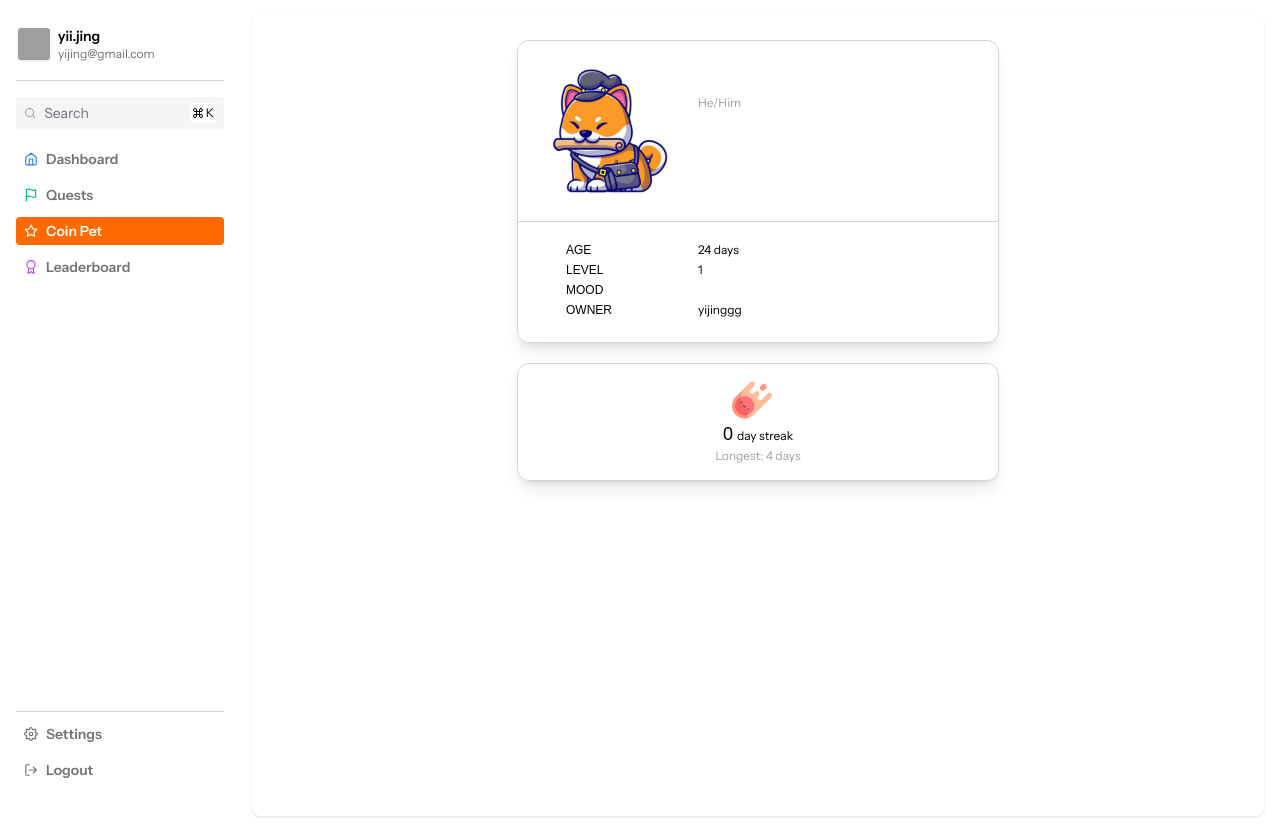
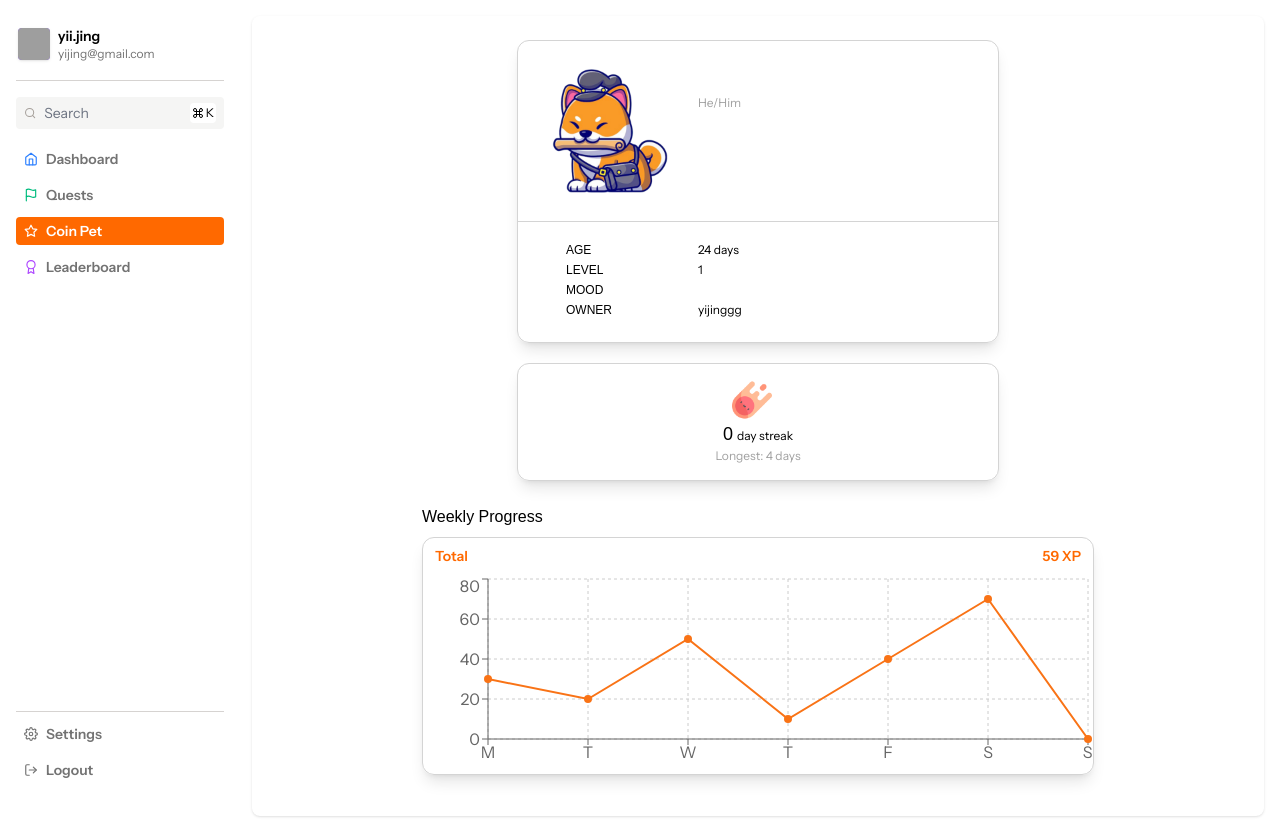
Before and after one commit to samuelngry/Coinly, a React (Vite) app in the folder client/: page /pet in a window 1280 px wide. Built offline with nearby package versions, Linux system fonts and the light colour scheme; no server answers; grey boxes are pictures that could not be loaded; a web font is replaced by a local one.

Commit message:
feat: add weekly progress for the week in coin pet page

```diff
--- a/client/package.json
+++ b/client/package.json
@@ -25,7 +25,7 @@
     "react-dom": "^19.1.0",
     "react-icons": "^5.5.0",
     "react-router-dom": "^7.6.0",
-    "recharts": "^2.15.3"
+    "recharts": "^2.15.4"
   },
   "devDependencies": {
     "@eslint/js": "^9.25.0",
--- a/client/src/pet/Pet.jsx
+++ b/client/src/pet/Pet.jsx
@@ -1,6 +1,7 @@
 import React, { useState, useEffect } from 'react'
 import PetCard from './PetCard'
 import StreakCard from './StreakCard';
+import PetStat from './PetStat';
 
 const Pet = () => {
     const [petName, setPetName] = useState("");
@@ -59,6 +60,16 @@ const Pet = () => {
     }
   };
 
+    const [weeklyXPData, setWeeklyXPData] = useState([
+        { day: 'M', xp: 30 },
+        { day: 'T', xp: 20 },
+        { day: 'W', xp: 50 },
+        { day: 'T', xp: 10 },
+        { day: 'F', xp: 40 },
+        { day: 'S', xp: 70 },
+        { day: 'S', xp: 0 },
+    ]);
+
     useEffect(() => {
         getPetName();
         getUserData();
@@ -68,6 +79,7 @@ const Pet = () => {
     <div className='min-h-screen p-6 mb-12 lg:mb-0 rounded-lg shadow justify-center'>
       <PetCard name={petName} level={level} mood={mood} />
       <StreakCard streak={streak} />
+      <PetStat data={weeklyXPData} />
     </div>
   )
 }
--- /dev/null
+++ b/client/src/pet/PetStat.jsx
@@ -0,0 +1,42 @@
+import React from 'react'
+import {
+  LineChart,
+  Line,
+  XAxis,
+  YAxis,
+  Tooltip,
+  CartesianGrid,
+  ResponsiveContainer,
+} from 'recharts';
+
+const PetStat = ({ data }) => {
+  return (
+    <div className='mt-6 w-full max-w-2xl mx-auto'>
+      <h2 className='mb-2'>Weekly Progress</h2>
+      <div className='border border-neutral-300 shadow-lg shadow-black/10 rounded-xl'>
+        <div className='flex justify-between mx-3 my-2'>
+            <span className='text-orange-500 font-semibold text-sm'>Total</span>
+            <span className='text-orange-500 font-semibold text-sm'>59 XP</span>
+        </div>
+        <ResponsiveContainer width="100%" height={200}>
+            <LineChart data={data}>
+            <CartesianGrid strokeDasharray="3 3" />
+            <XAxis dataKey="day" />
+            <YAxis allowDecimals={false} />
+            <Tooltip />
+            <Line
+                type="linear"
+                dataKey="xp"
+                stroke="#F97316"
+                strokeWidth={2}
+                dot={{ r: 3, fill: '#f97316' }}
+            />
+            </LineChart>
+        </ResponsiveContainer>
+      </div>
+    </div>
+  );
+};
+
+
+export default PetStat
```
Also changed, not shown: 1 other file (tests, documents, lock files or other folders).
